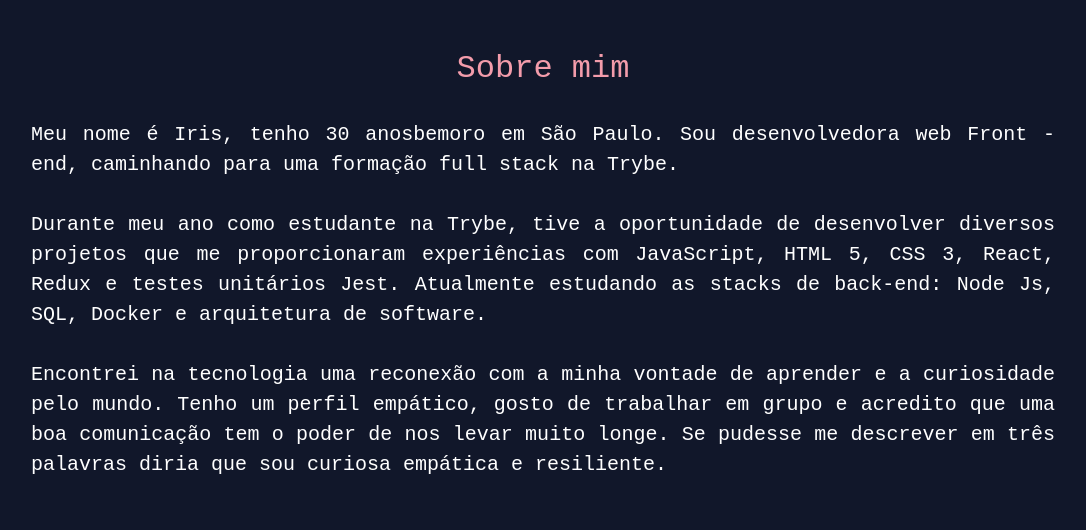
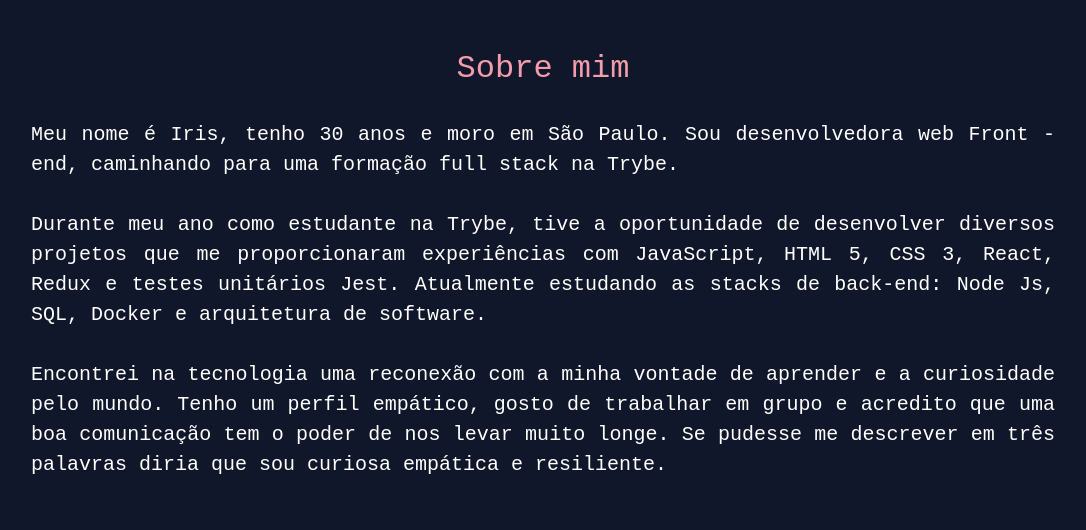
Before and after one commit to iriscacais/meu-portfolio, a React (Create React App) app: page / in a window 1280 px wide. Shown: the part 800-1330 px from the top of the page, without its empty margins (97-1183 px from the left). Built offline with nearby package versions, Linux system fonts and the light colour scheme.

Commit message:
erro de digitacao

```diff
--- a/src/components/Sobre.js
+++ b/src/components/Sobre.js
@@ -9,7 +9,7 @@ class Sobre extends React.Component {
             <section >
               <div className="divImage" id="sobreMim">
                 <h2 >Sobre mim</h2>
-                <p>Meu nome é Iris, tenho 30 anosbemoro em São Paulo. Sou desenvolvedora web Front - end, caminhando para uma formação full stack na Trybe. <br></br><br></br> Durante meu ano como estudante na Trybe, tive a oportunidade de desenvolver diversos projetos que me proporcionaram experiências com JavaScript, HTML 5, CSS 3, React, Redux e testes unitários Jest. Atualmente estudando as stacks de back-end: Node Js, SQL, Docker e arquitetura de software. <br></br><br></br> Encontrei na tecnologia uma reconexão com a minha vontade de aprender e a curiosidade pelo mundo. Tenho um perfil empático, gosto de trabalhar em grupo e acredito que uma boa comunicação tem o poder de nos levar muito longe. Se pudesse me descrever em três palavras diria que sou curiosa empática e resiliente.
+                <p>Meu nome é Iris, tenho 30 anos e moro em São Paulo. Sou desenvolvedora web Front - end, caminhando para uma formação full stack na Trybe. <br></br><br></br> Durante meu ano como estudante na Trybe, tive a oportunidade de desenvolver diversos projetos que me proporcionaram experiências com JavaScript, HTML 5, CSS 3, React, Redux e testes unitários Jest. Atualmente estudando as stacks de back-end: Node Js, SQL, Docker e arquitetura de software. <br></br><br></br> Encontrei na tecnologia uma reconexão com a minha vontade de aprender e a curiosidade pelo mundo. Tenho um perfil empático, gosto de trabalhar em grupo e acredito que uma boa comunicação tem o poder de nos levar muito longe. Se pudesse me descrever em três palavras diria que sou curiosa empática e resiliente.
                 </p>
               </div>
             </section>
```
Also changed, not shown: 7 other files (tests, documents, lock files or other folders).
